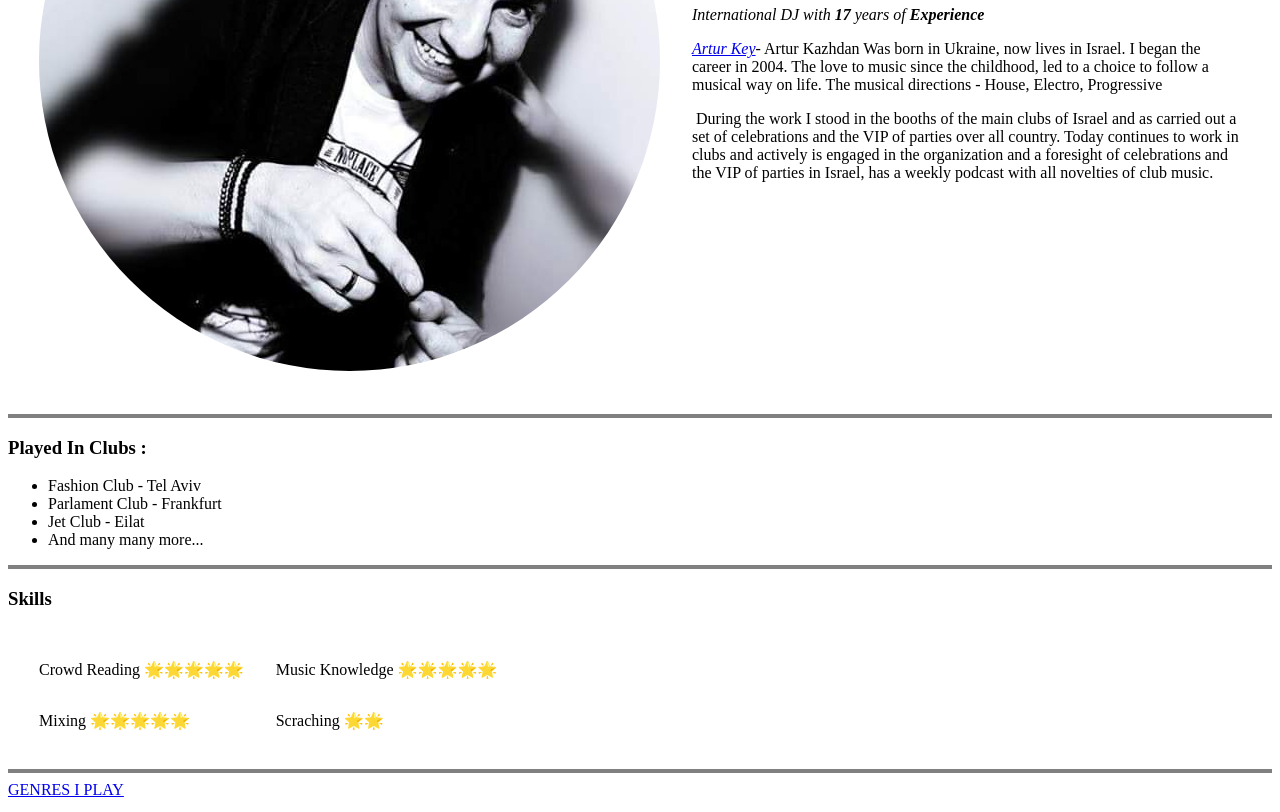
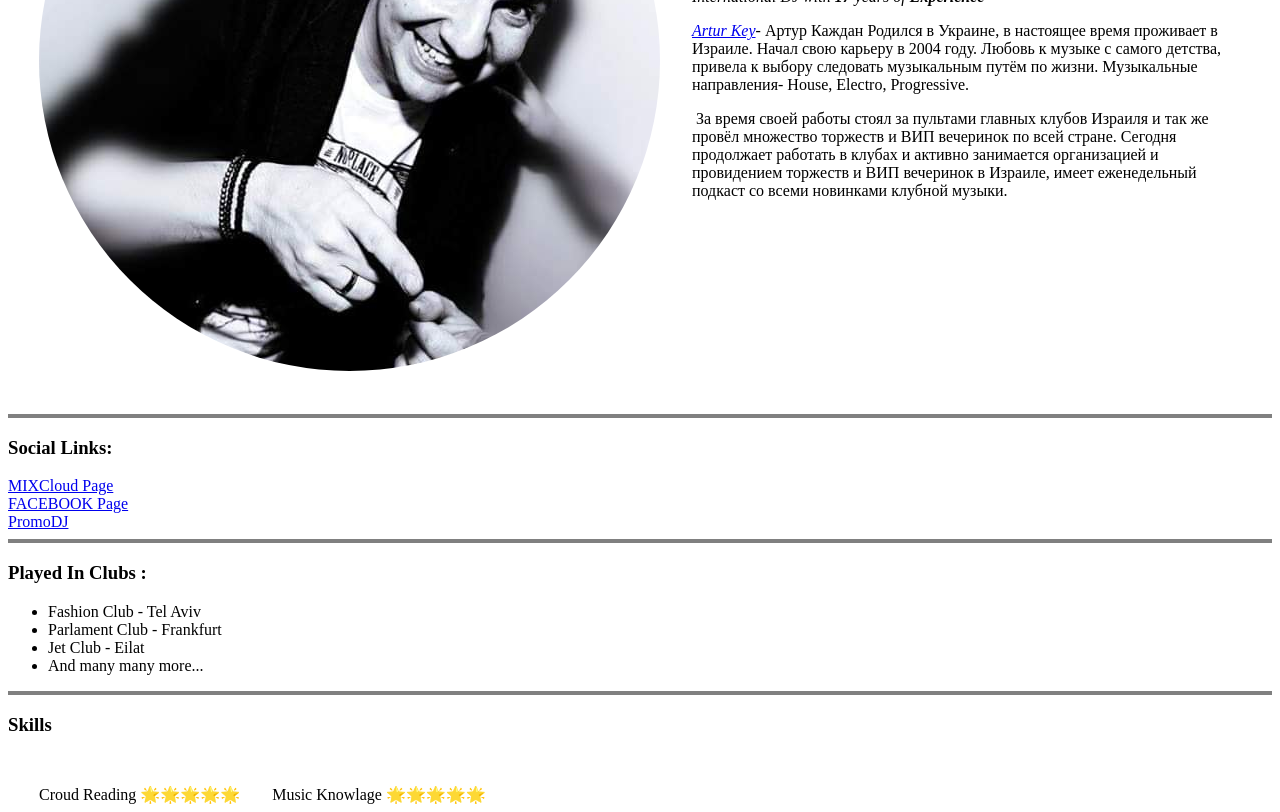
Before and after one commit to arturkey/djarturkey, a plain HTML site: page index.html in a window 1280 px wide. Shown: the part 289-1101 px from the top of the page. Drawn offline with Linux system fonts and the light colour scheme.

Commit message:
Add files via upload

```diff
--- a/index.html
+++ b/index.html
@@ -15,12 +15,22 @@
       <p>
         <em> International DJ with <strong>17</strong> years of <strong>Experience</strong></em>
       </p>
-      <p><em><a href="https://www.facebook.com/DjArturK/">Artur Key</a></em>- Artur Kazhdan Was born in Ukraine, now lives in Israel. I began the career in 2004. The love to music since the childhood, led to a choice to follow a musical way on life. The musical directions - House, Electro, Progressive</p>
-      <p> During the work I stood in the booths of the main clubs of Israel and as carried out a set of celebrations and the VIP of parties over all country. Today continues to work in clubs and actively is engaged in the organization and a foresight of celebrations and the VIP of parties in Israel, has a weekly podcast with all novelties of club music.</p></td>
+      <p><em><a href="https://www.facebook.com/DjArturK/">Artur Key</a></em>- Артур Каждан Родился в Украине, в настоящее время проживает в Израиле. Начал свою карьеру в 2004 году. Любовь к музыке с самого детства, привела к выбору следовать музыкальным
+        путём по жизни. Музыкальные направления- House,
+        Electro,
+        Progressive.</p>
+      <p> За время своей работы стоял за пультами главных клубов Израиля и так же провёл множество торжеств и ВИП вечеринок по всей стране. Сегодня продолжает работать в клубах и активно занимается организацией и провидением торжеств и ВИП вечеринок в
+        Израиле, имеет еженедельный подкаст со всеми новинками клубной музыки.</p></td>
     </tr>
   </table>
 
   <hr size="4" noshade />
+  <h3>Social Links:</h3>
+  <a href="https://www.mixcloud.com/DjArturCay/">MIXCloud Page</a><br>
+  <a href="https://www.facebook.com/Dj.Artur.Cay">FACEBOOK Page</a><br>
+  <a href="https://promodj.com/dj.artur.key">PromoDJ</a><br>
+  <hr size="4" noshade>
+
   <h3>Played In Clubs :</h3>
   <ul>
     <li>Fashion Club - Tel Aviv
@@ -34,8 +44,8 @@
   <h3>Skills</h3>
   <table cellspacing="30">
     <tr>
-      <td>Crowd Reading 🌟🌟🌟🌟🌟</td>
-      <td>Music Knowledge 🌟🌟🌟🌟🌟</td>
+      <td>Croud Reading 🌟🌟🌟🌟🌟</td>
+      <td>Music Knowlage 🌟🌟🌟🌟🌟</td>
     </tr>
     <tr>
       <td>Mixing 🌟🌟🌟🌟🌟</td>
```
